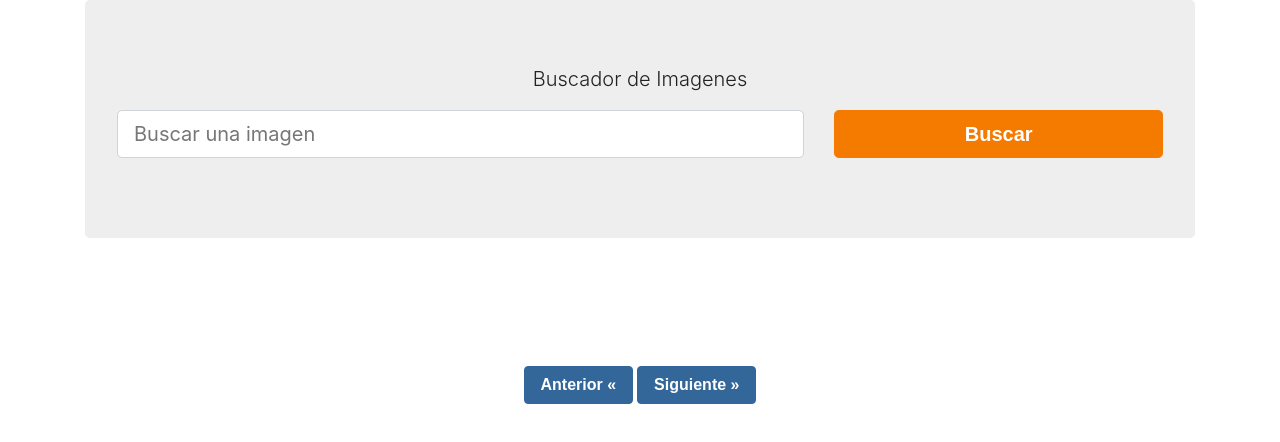
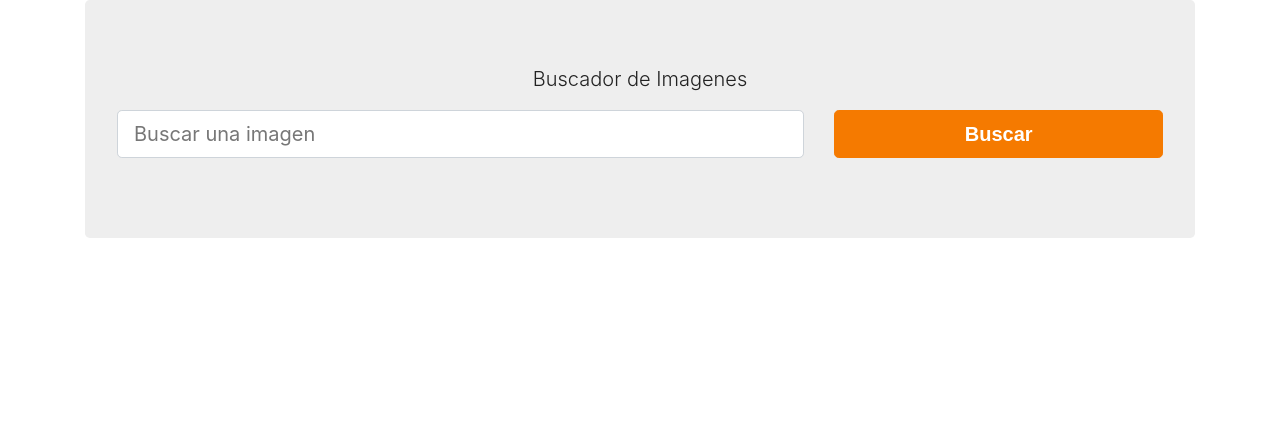
Before and after one commit to maerd19/react-pixabay, a React (Create React App) app: page / in a window 1280 px wide. Shown: the top 442 px of the page. Built offline with nearby package versions, Linux system fonts and the light colour scheme; a web font is replaced by a local one.

Commit message:
Ocultando botones del paginador

```diff
--- a/src/App.js
+++ b/src/App.js
@@ -16,7 +16,7 @@
       if (busqueda === "") return;
 
       const imagenesPorPagina = 30;
-      const url = `https://pixabay.com/api/?key=${key}&q=${busqueda}&per_page=${imagenesPorPagina}`;
+      const url = `https://pixabay.com/api/?key=${key}&q=${busqueda}&per_page=${imagenesPorPagina}&page=${paginaActual}`;
       const resultado = await axios.get(url);
       setImagenes(resultado.data.hits);
 
@@ -25,9 +25,13 @@
         resultado.data.totalHits / imagenesPorPagina
       );
       setTotalPaginas(calcularTotalPaginas);
+
+      // Mover la pantalla hacia arriba
+      const jumbotron = document.querySelector(".jumbotron");
+      jumbotron.scrollIntoView({ behavior: "smooth" });
     };
     consultarAPI();
-  }, [busqueda]);
+  }, [busqueda, paginaActual]);
 
   // Definir la pagina anterior
   const paginaAnterior = () => {
@@ -56,21 +60,25 @@
       <div className="row justify-content-center">
         <ListadoImagenes imagenes={imagenes} />
 
+        {paginaActual === 1 ? null : (
           <button
             type="button"
-          className="btn btn-info mr-1"
+            className="bbtn btn-info mr-1"
             onClick={paginaAnterior}
           >
-          Anterior &laquo;
+            &laquo; Anterior{" "}
           </button>
+        )}
 
+        {paginaActual === totalPaginas ? null : (
           <button
             type="button"
-          className="btn btn-info"
+            className="bbtn btn-info"
             onClick={paginaSiguiente}
           >
             Siguiente &raquo;
           </button>
+        )}
       </div>
     </div>
   );
```
Lines whose indentation alone changed are shown as unchanged.
